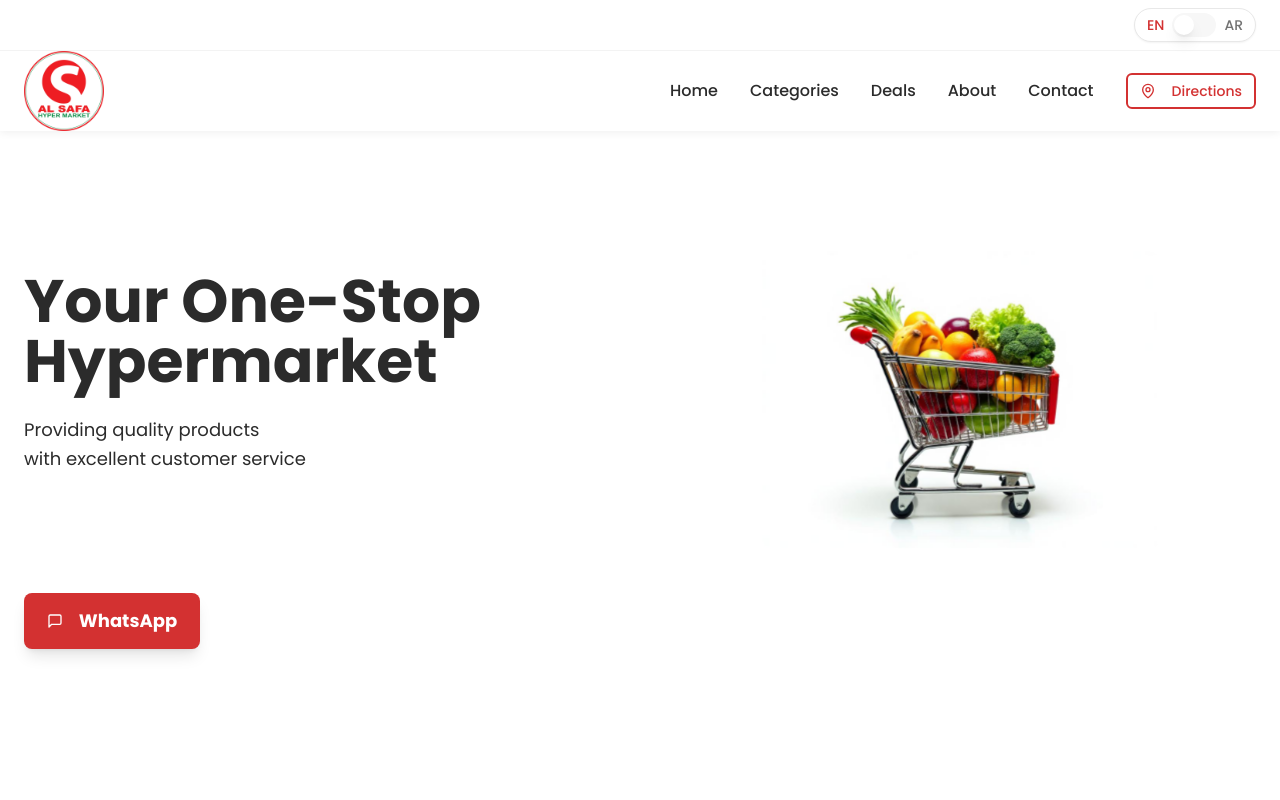
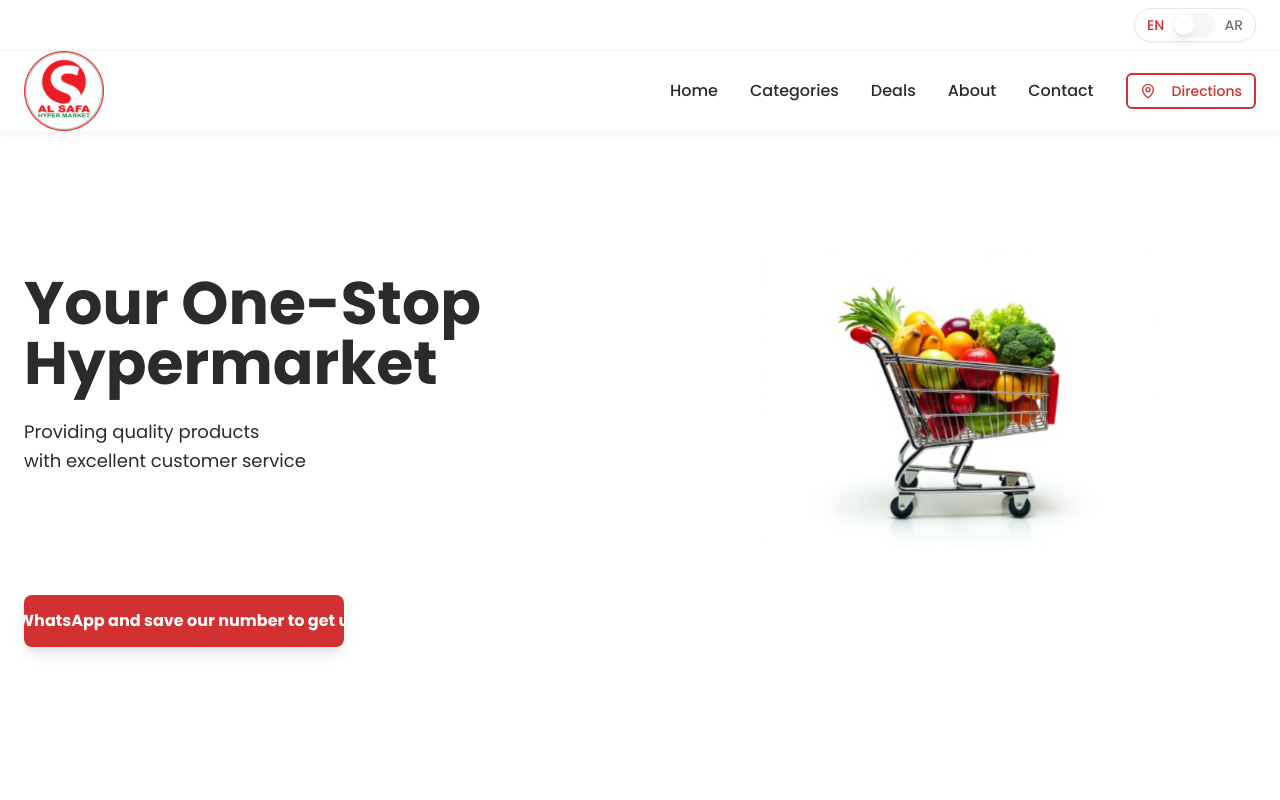
Before and after one commit to hashid/alsafa-fresh-finds, a React (Vite) app: page / in a window 1280 px wide. Shown: the top 800 px of the page. Built offline with nearby package versions, Linux system fonts and the light colour scheme.

Commit message:
Update WhatsApp button text
Updated the text of the WhatsApp button to "Send "Hi" on WhatsApp and save our number to get updates and offer".
-edited src/components/ModernHero.tsx

```diff
--- a/src/components/ModernHero.tsx
+++ b/src/components/ModernHero.tsx
@@ -26,10 +26,10 @@ export const ModernHero = () => {
             <div className="fade-in-up" style={{ animationDelay: '0.4s' }}>
               <Button
                 onClick={() => window.open('https://wa.me/your-number', '_blank')}
-                className="bg-hypermarket-red hover:bg-hypermarket-red/90 text-white font-bold text-base md:text-lg rounded-lg w-32 md:w-44 h-12 md:h-14 px-5 md:px-7 py-3 md:py-4 shadow-lg hover:shadow-xl transition-all duration-300 flex items-center justify-center space-x-2"
+                className="bg-hypermarket-red hover:bg-hypermarket-red/90 text-white font-bold text-sm md:text-base rounded-lg w-auto max-w-xs h-auto px-5 md:px-7 py-3 md:py-4 shadow-lg hover:shadow-xl transition-all duration-300 flex items-center justify-center space-x-2"
               >
-                <MessageSquare className="w-5 h-5" />
-                <span>WhatsApp</span>
+                <MessageSquare className="w-5 h-5 flex-shrink-0" />
+                <span className="text-center leading-tight">Send "Hi" on WhatsApp and save our number to get updates and offer</span>
               </Button>
             </div>
 
```
